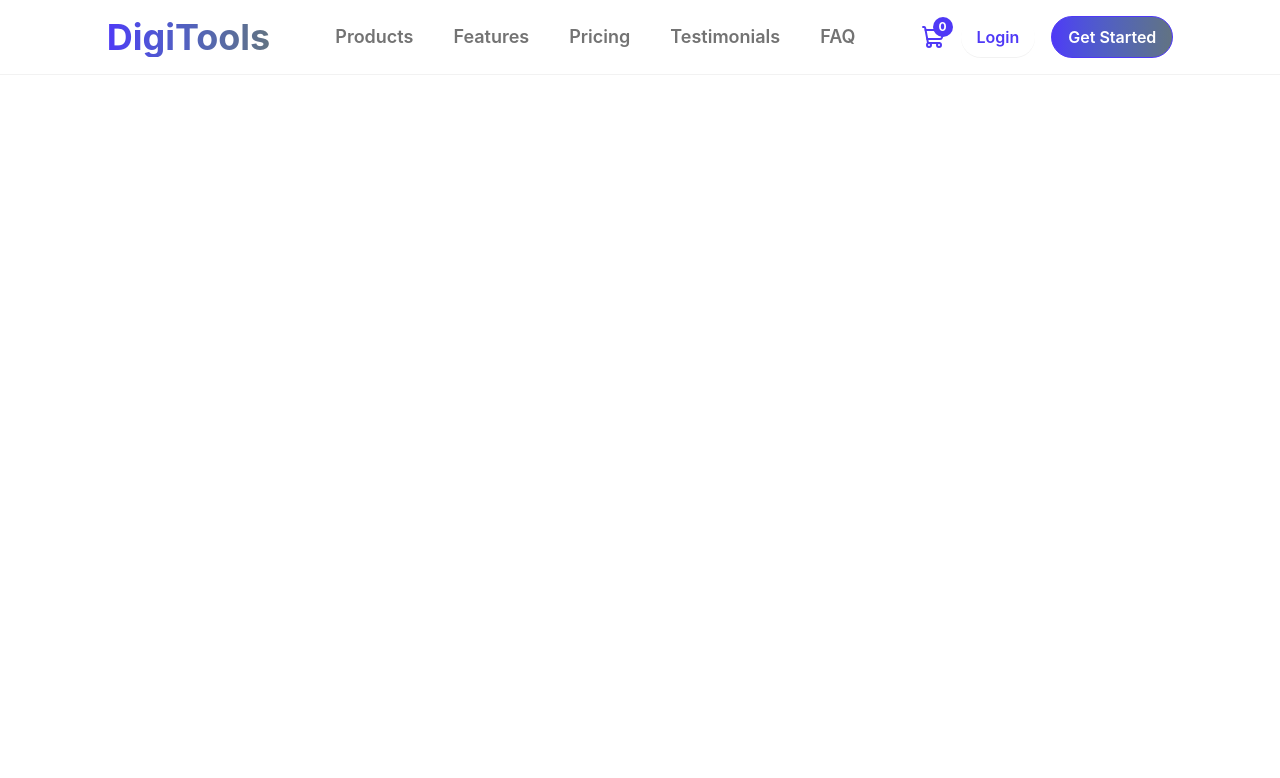
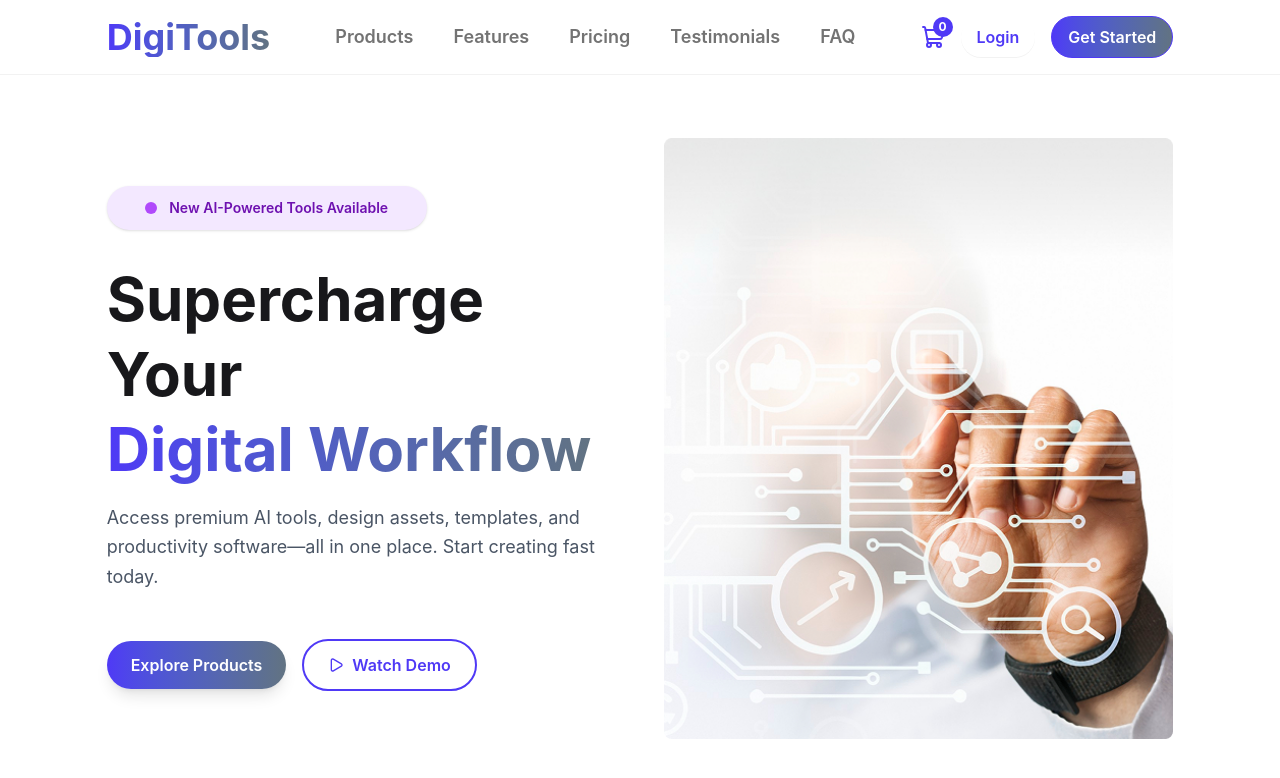
Before and after one commit to islammdsohan603/-Digital-Tools-Buying-Website, a React (Vite) app: page / in a window 1280 px wide. Shown: the top 778 px of the page. Built offline with nearby package versions, Linux system fonts and the light colour scheme.

Commit message:
add Banner Section

```diff
--- a/src/App.jsx
+++ b/src/App.jsx
@@ -2,11 +2,13 @@ import './App.css';
 
 import React from 'react';
 import Navbar from './component/Navbar';
+import Home from './component/Home';
 
 const App = () => {
   return (
     <div>
       <Navbar />
+      <Home />
     </div>
   );
 };
--- /dev/null
+++ b/src/component/Home.jsx
@@ -0,0 +1,61 @@
+import React from 'react';
+import { Play } from 'lucide-react';
+import banner from '../assets/banner.png';
+
+const Home = () => {
+  return (
+    <div className="w-11/12   lg:w-10/12 mx-auto pt-6 pb-20 md:pt-10 lg:pt-16">
+      <div className="grid grid-cols-1 lg:grid-cols-2 gap-8 md:gap-12 items-center">
+        {/* Left Content */}
+        <div className="flex flex-col justify-center items-center text-center lg:text-left lg:items-start space-y-6 md:space-y-8 order-2 lg:order-1">
+          {/* Badge */}
+          <div className="w-full max-w-xs bg-purple-100 px-4 py-3 rounded-full flex items-center justify-center gap-3 shadow-sm">
+            <div className="w-3 h-3 rounded-full bg-purple-600 animate-pulse"></div>
+            <p className="text-sm font-semibold text-purple-800">
+              New AI-Powered Tools Available
+            </p>
+          </div>
+
+          {/* Main Heading */}
+          <div className="space-y-4 max-w-lg lg:max-w-none">
+            <h1 className="text-3xl sm:text-4xl md:text-5xl lg:text-6xl font-bold leading-tight">
+              Supercharge Your <br className="hidden sm:block" />
+              <span className="bg-gradient-to-r from-[#4F39F6] to-[#627382] text-transparent bg-clip-text">
+                Digital Workflow
+              </span>
+            </h1>
+
+            {/* Description */}
+            <p className="text-gray-600 text-base md:text-lg leading-relaxed">
+              Access premium AI tools, design assets, templates, and
+              productivity software—all in one place. Start creating fast today.
+            </p>
+          </div>
+
+          {/* Buttons */}
+          <div className="flex flex-col sm:flex-row items-center gap-4 pt-4">
+            <button className="px-6 py-3 bg-linear-to-r from-[#4F39F6] to-[#627382] text-white rounded-full font-semibold hover:scale-105 transition-transform duration-300 shadow-lg hover:shadow-xl">
+              Explore Products
+            </button>
+
+            <button className="px-6 py-3 border-2 border-[#4F39F6] text-[#4F39F6] rounded-full font-semibold hover:bg-[#4F39F6] hover:text-white transition-all duration-300 flex items-center gap-2">
+              <Play className="w-4 h-4" />
+              Watch Demo
+            </button>
+          </div>
+        </div>
+
+        {/* Right Image */}
+        <div className="order-1 lg:order-2 flex justify-center lg:justify-end">
+          <img
+            src={banner}
+            alt="Digital Tools Banner"
+            className="w-full max-w-md lg:max-w-lg xl:max-w-xl mx-auto lg:ml-0 transform hover:scale-105 transition-transform duration-500"
+          />
+        </div>
+      </div>
+    </div>
+  );
+};
+
+export default Home;
--- a/src/component/Navbar.jsx
+++ b/src/component/Navbar.jsx
@@ -8,8 +8,8 @@ const Navbar = () => {
     <div>
       <header className=" shadow-2xs py-4">
         <nav className="w-10/12 mx-auto flex items-center justify-between">
-          <h1 className="text-lg sm:text-2xl md:text-4xl font-bold bg-linear-to-r from-[#4F39F6] to-[#627382] text-transparent bg-clip-text">
-            DigiTools
+          <h1 className="text-lg sm:text-2xl md:text-4xl font-bold bg-linear-to-r from-[#4F39F6] to-[#627382] text-transparent bg-clip-text cursor-pointer">
+            <a href="#home"> DigiTools</a>
           </h1>
 
           <ul className="hidden lg:flex items-center gap-6 text-sm sm:text-base">
```
